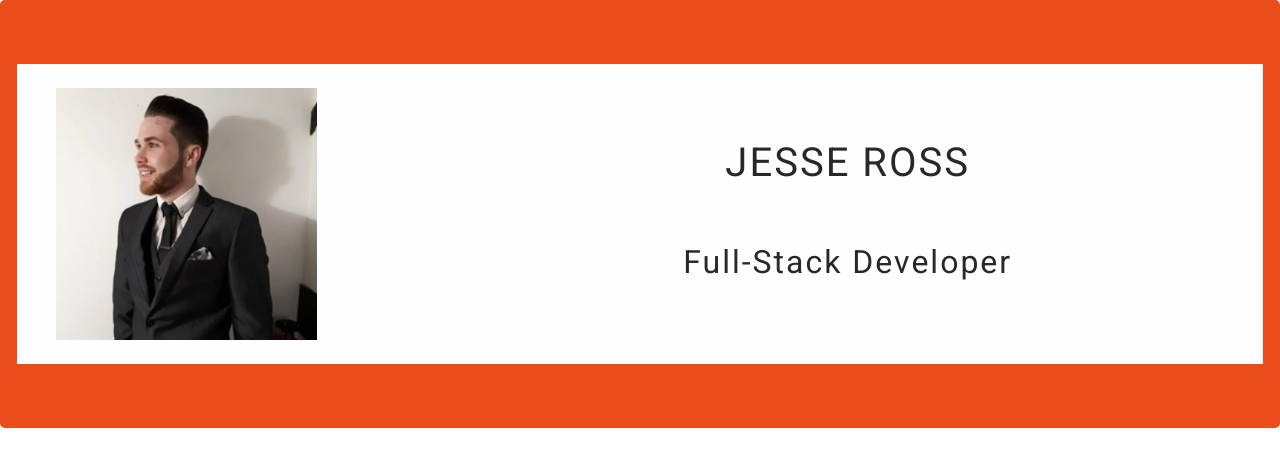
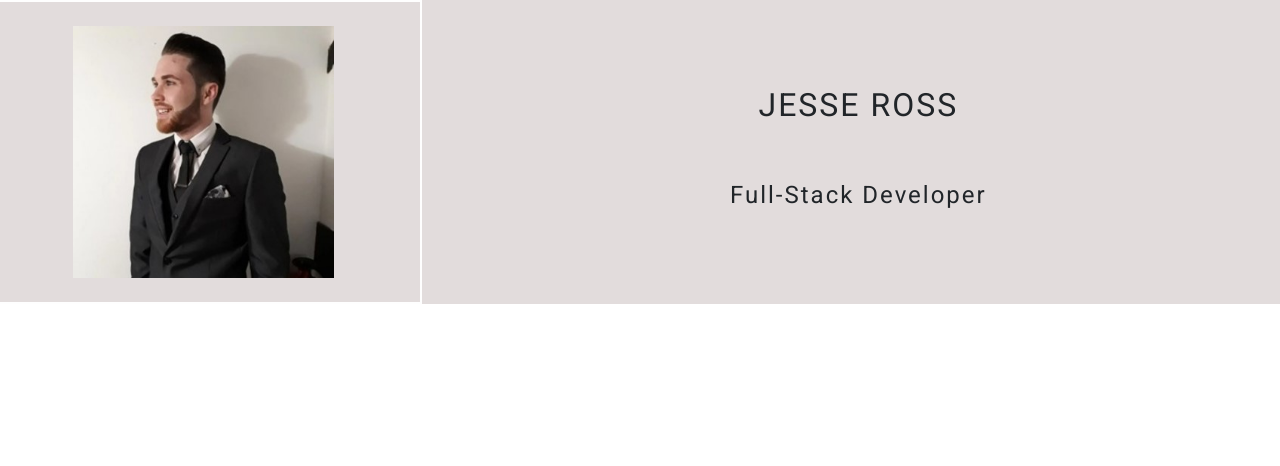
Before and after one commit to JesseRoss001/ResumeJesse, a plain HTML site: page index.html in a window 1280 px wide. Drawn offline with nearby package versions, Linux system fonts and the light colour scheme.

Commit message:
Added some styling to the header

```diff
--- a/assets/style.css
+++ b/assets/style.css
@@ -1,11 +1,16 @@
-* {font-family:  'Roboto', sans-serif;}
+* {font-family:  'Roboto', sans-serif;
+padding:0px;
+margin:0px;}
 /* Colors */
-.header__row--background-color {background-color:#fefefe}
-.jumbotron--color{color:rgb(40, 40, 43);
-background-color: #e84d1b;}
+.header__row--background-color {background-color:#e2dcdc}
+
+
 
 
 /* Styling the header */
+@media (min-width:767px) {
+.header__image-border {border:2px solid #fefefe}
+.header__text-border {border:2px solid #fefefe}  }
 .img__size {max-height: 300px;}
 .header__title--main {letter-spacing: 2px;
 }
--- a/index.html
+++ b/index.html
@@ -16,18 +16,18 @@
 </head>
 <body>
 <header>
-    <div class="jumbotron  jumbotron--color" >
-    <div class="row header__row--background-color ">
-        <div class="col-12 col-md-6 col-lg-4 d-flex lg-justify-content-between align-items-center ">
+    <div class="jumbotron-fluid  jumbotron--color header__jumbotron-padding" >
+    <div class="row g-0 header__row--background-color ">
+        <div class="col-12  justify-content-center col-md-6 header__image-border col-lg-4 d-flex lg-justify-content-between align-items-center ">
 <img src="assets/images/Header-image.jpg" alt="" class="img-fluid rounded p-4 img__size">
         </div>
-        <div class="col-12 col-md-6 col-lg-8 d-flex flex-column justify-content-center align-items-center ">
-            <h1  class="ls-10px p-1 p-md-3 p-lg-4 text-uppercase header__title--main" >
+        <div class="col-12 col-md-6 col-lg-8 d-flex flex-column header__header-border justify-content-center align-items-center ">
+            <h2  class=" display-6 ls-10px p-1 p-md-3 p-lg-4 text-uppercase header__title--main" >
 Jesse Ross
-            </h1>
-            <h2  class="p-md-3 p-lg-4 header__title--main"  >
+            </h2>
+            <h4  class="p-md-3 p-lg-4 text-center header__title--main"  >
 Full-Stack Developer
-            </h2>
+            </h4>
         </div>
     </div>
 </div>
```
